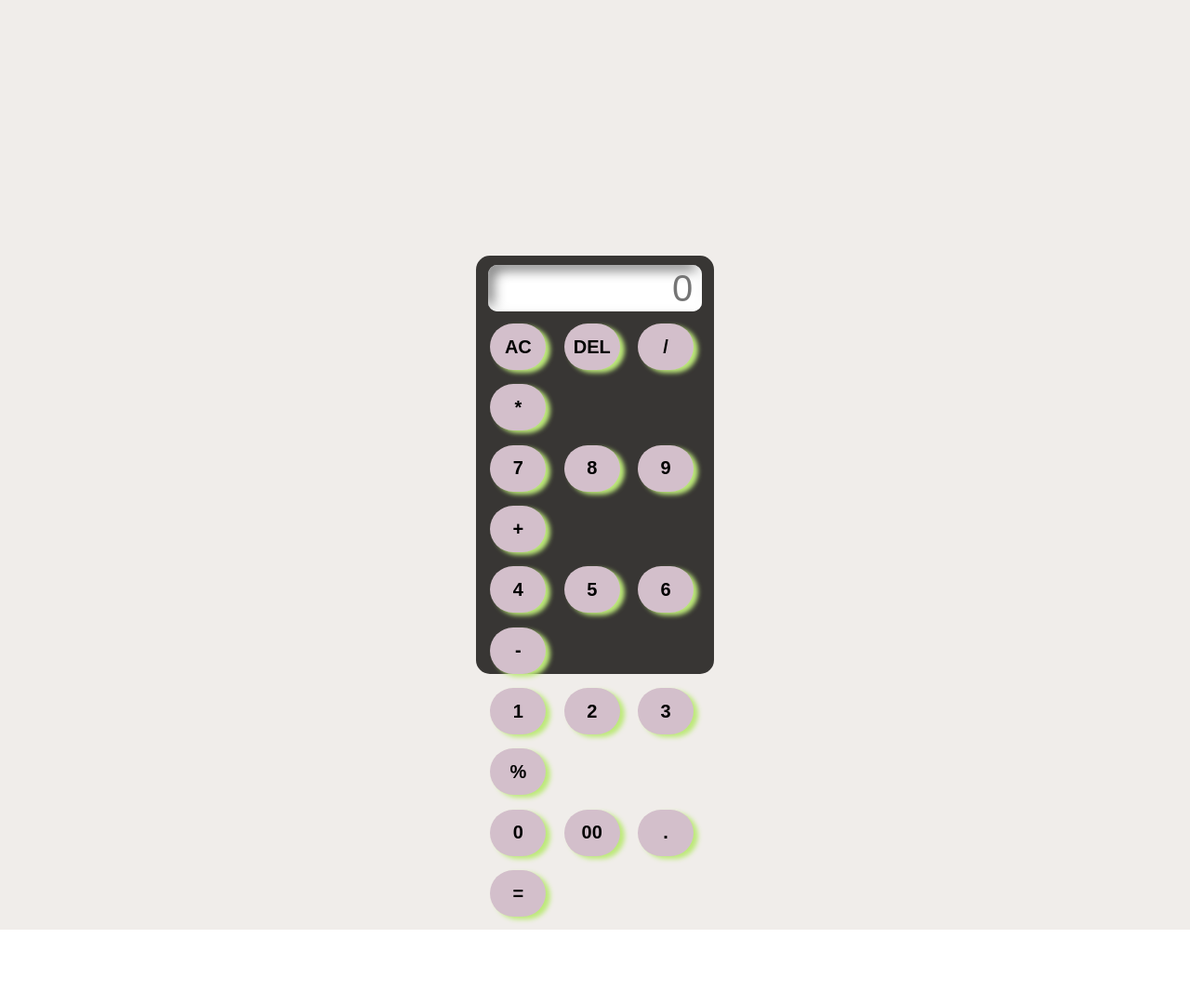
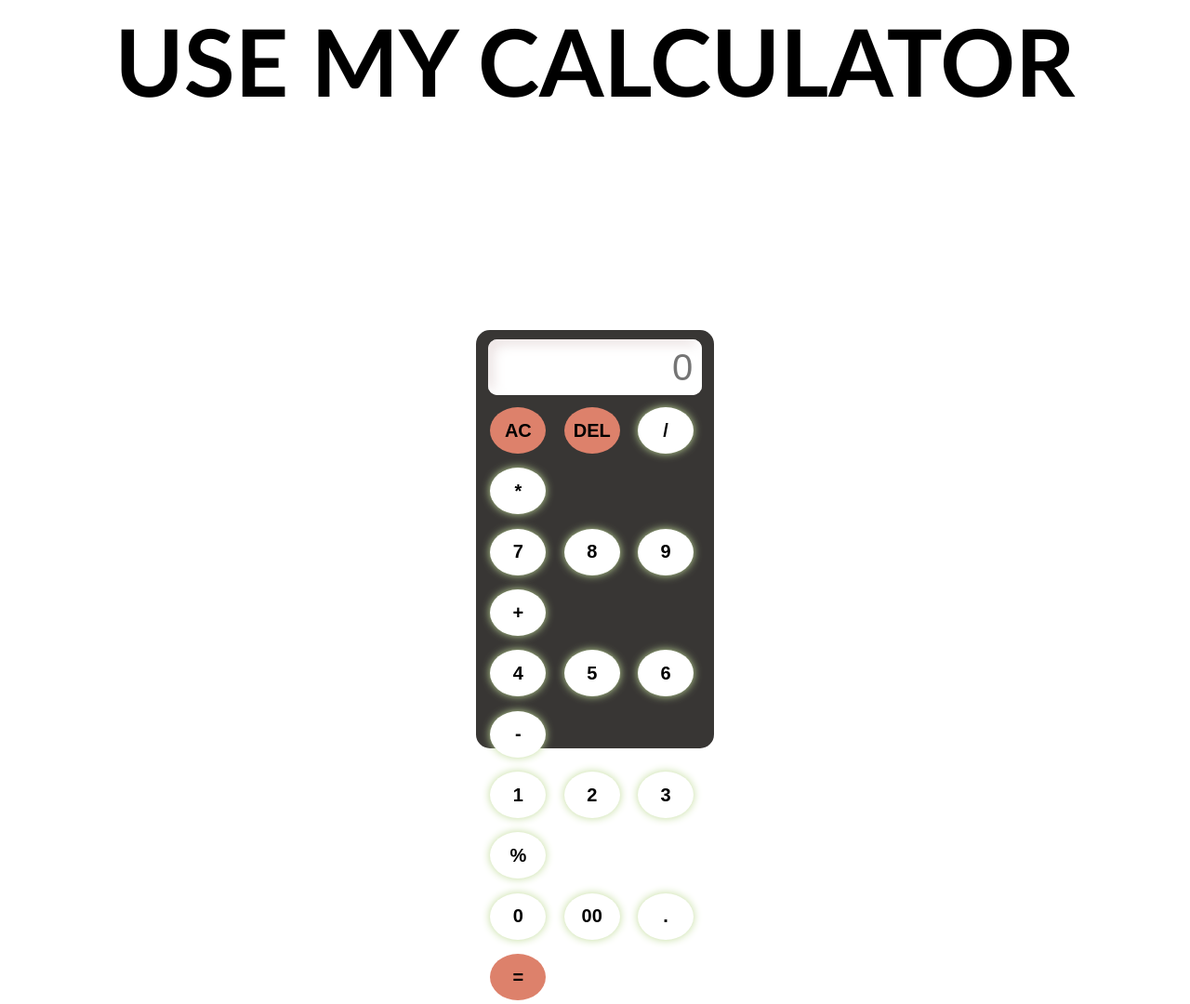
Before and after one commit to kakarlapuja/calculator, a plain HTML site: page index.html in a window 1280 px wide. Shown: the whole page at 93% size. Before the commit the page ends 1000 px from the top, so only its background shows below. Drawn offline with Linux system fonts and the light colour scheme.

Commit message:
style changed

```diff
--- a/index.html
+++ b/index.html
@@ -8,13 +8,18 @@
     <title>Calculator</title>
     <link rel="stylesheet" href="style.css">
 </head>
+
+<body>
+    <div class="heading">
+        <h1>USE MY CALCULATOR</h1>
+    </div>
     <div class="container">
         <div class="display">
             <input type="text" id="screen" placeholder="0">
             <!--calculate is function-->
             <div>
-            <button onclick="clr()">AC</button>
-            <button onclick="del()">DEL</button>
+                <button class="special" onclick="clr()">AC</button>
+                <button class="special" onclick="del()">DEL</button>
                 <button onclick="calc('/')">/</button>
                 <button onclick="calc('*')">*</button>
             </div>
@@ -40,10 +45,11 @@
                 <button onclick="calc(0)">0</button>
                 <button onclick="calc(00)">00</button>
                 <button onclick="calc('.')">.</button>
-            <button onclick="Result('=')">=</button>
+                <button class="special" onclick="Result('=')">=</button>
             </div>
             <script src="script.js"></script>
         </div>
     </div>
 </body>
+
 </html>
--- a/script.js
+++ b/script.js
@@ -4,7 +4,7 @@ let calc = (n) => {
 }
 
 let  Result = () =>{
-    // for give error
+    // for throw error
     try{
         out.value = eval(out.value);
     }
--- a/style.css
+++ b/style.css
@@ -4,11 +4,19 @@
     box-sizing:border-box;
     border:none;
     outline:none;
+    /* background-color:rgb(240, 237, 234);  */
+}
+.heading{
+    /* height: 50px; */
+    width: 100%;
+    margin-top: 50px;
+    font-size:50px;
+    font-family: 'Gill Sans';
+
 }
 .container{
     height: 1000px;
     width:100%;
-    background-color:rgb(240, 237, 234);
     display:flex;
     justify-content: center;
     align-items: center;
@@ -18,10 +26,15 @@
     width: 20%;
     background-color: rgb(56, 54, 52);
     border-radius: 15px;
+    /* margin-left: 10%; */
 
 }
+h1{
+    line-height: 30px;
+    text-align: center;
+}
  input {
-   height: 50px;
+   height: 60px;
    width: 90%;
 margin-top: 4%;
  margin-left: 5%;
@@ -30,19 +43,23 @@ border-radius: 10px;
 font-size:40px;
 text-align: right;
 box-shadow: inset -6px -6px 13px #fff,
-inset 6px 6px 13px grey;/*shadow inside*/
-color:darkgray;
+inset 6px 6px 13px rgb(236, 227, 227);/*shadow inside*/
+color:rgb(34, 33, 33);
+display:flex;
+justify-content: center;
+align-items: center;
 }
+
 button
 {
  height: 50px;
  width: 60px;
  font-size:20px;
  font-weight: bold;
- background-color: rgb(211, 191, 203) ;
-  border-radius: 30px;
+ background-color:#ffff ;
+  border-radius: 50%;
   color:black;
-  box-shadow: 5px 3px 5px rgb(189, 233, 122);
+  box-shadow: 0px 0px 10px rgb(193, 219, 154);
   /* background:transparent; */
  margin-top: 5%;
  margin-left: 6%;
@@ -50,3 +67,7 @@ button
  cursor: pointer;
 
 }
+ .special  {
+    background-color:rgb(221, 129, 107);
+    box-shadow:none;
+}
```
Also changed, not shown: cal.js (deleted). Lines whose indentation alone changed are shown as unchanged.
